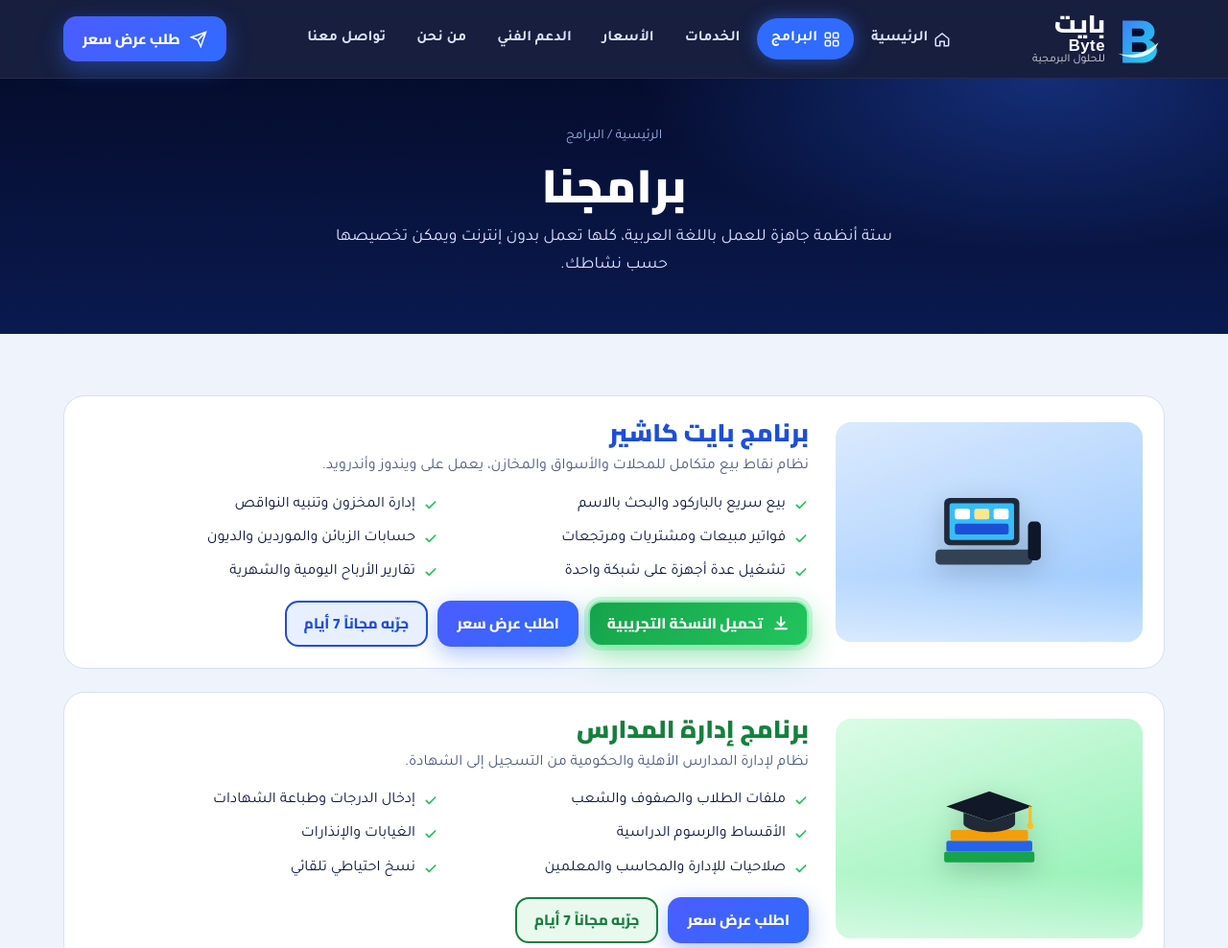
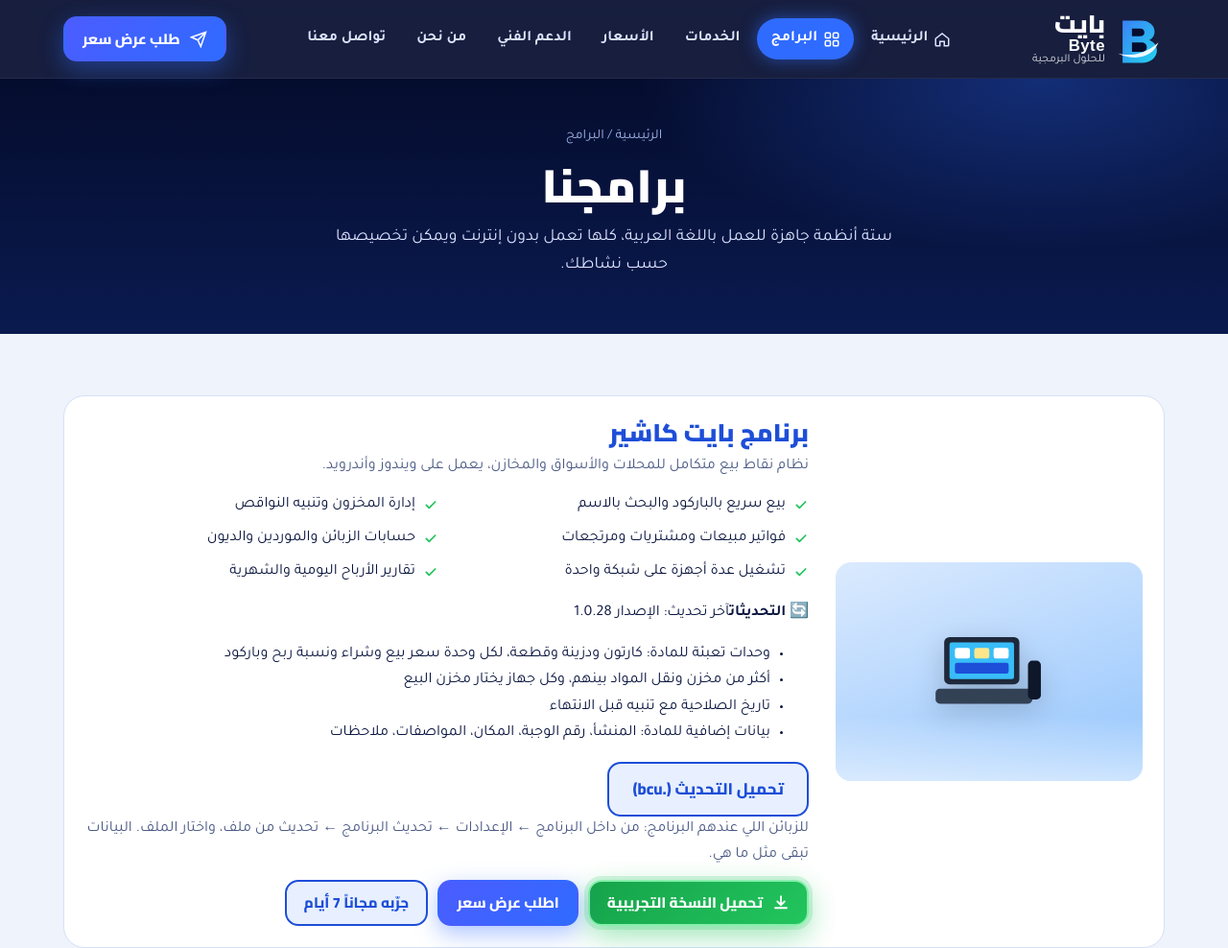
Before and after one commit to alaqamihsan-ux/byteiraq-site, a plain HTML site: page programs.html in a window 1280 px wide. Shown: the top 988 px of the page at 96% size. Drawn offline with Linux system fonts and the light colour scheme.

Commit message:
Cashier update 1.0.28

```diff
--- a/programs.html
+++ b/programs.html
@@ -48,7 +48,7 @@
     <h2>برنامج بايت كاشير</h2>
     <p>نظام نقاط بيع متكامل للمحلات والأسواق والمخازن، يعمل على ويندوز وأندرويد.</p>
     <ul class="feat"><li><svg width="16" height="16"><use href="#i-check"/></svg>بيع سريع بالباركود والبحث بالاسم</li><li><svg width="16" height="16"><use href="#i-check"/></svg>إدارة المخزون وتنبيه النواقص</li><li><svg width="16" height="16"><use href="#i-check"/></svg>فواتير مبيعات ومشتريات ومرتجعات</li><li><svg width="16" height="16"><use href="#i-check"/></svg>حسابات الزبائن والموردين والديون</li><li><svg width="16" height="16"><use href="#i-check"/></svg>تشغيل عدة أجهزة على شبكة واحدة</li><li><svg width="16" height="16"><use href="#i-check"/></svg>تقارير الأرباح اليومية والشهرية</li></ul>
-
+    <div class="upd"><div class="upd-h"><b>🔄 التحديثات</b><span>آخر تحديث: الإصدار 1.0.28</span></div><ul><li>وحدات تعبئة للمادة: كارتون ودزينة وقطعة، لكل وحدة سعر بيع وشراء ونسبة ربح وباركود</li><li>أكثر من مخزن ونقل المواد بينهم، وكل جهاز يختار مخزن البيع</li><li>تاريخ الصلاحية مع تنبيه قبل الانتهاء</li><li>بيانات إضافية للمادة: المنشأ، رقم الوجبة، المكان، المواصفات، ملاحظات</li></ul><a href="ByteCashier-Update-1.0.28.bcu" download class="btn btn-line">تحميل التحديث (.bcu)</a><p>للزبائن اللي عندهم البرنامج: من داخل البرنامج ← الإعدادات ← تحديث البرنامج ← تحديث من ملف، واختار الملف. البيانات تبقى مثل ما هي.</p></div>
     <div class="acts"><a href="https://github.com/alaqamihsan-ux/byteprog/releases/download/cashier-v1.0.27/ByteCashier-Setup-1.0.27.exe" class="btn btn-green"><svg width="18" height="18" viewBox="0 0 24 24" fill="none" stroke="currentColor" stroke-width="2.4" stroke-linecap="round"><path d="M12 3v12M7 10l5 5 5-5M4 19h16"/></svg>تحميل النسخة التجريبية</a><a href="contact.html?p=بايت كاشير" class="btn btn-blue">اطلب عرض سعر</a><a href="index.html#trial" class="btn btn-line">جرّبه مجاناً 7 أيام</a></div>
   </div>
 </article>
```
Also changed, not shown: 1 other file.
